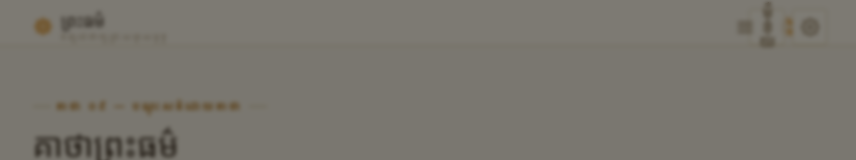
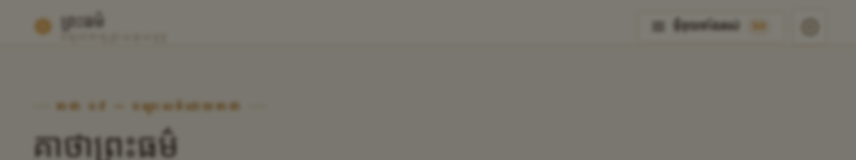
Before and after one commit to NgoytryLyhuor/buddha-dhamma, a Vue app: page /gathas in a window 1280 px wide. Shown: the top 160 px of the page, without its empty margins (210-1066 px from the left). Built offline with nearby package versions, Linux system fonts and the light colour scheme; a web font is replaced by a local one.

Commit message:
fix(header): clean mobile header and fix desktop menu button styling

```diff
--- a/src/App.vue
+++ b/src/App.vue
@@ -13,21 +13,30 @@
           </router-link>
 
           <div class="flex items-center gap-2">
-            <button class="theme-btn px-3 py-1.5 flex gap-1.5 items-center font-bold text-xs"
+            <!-- Desktop only: clean button to open all 41 pages (Hidden on mobile where bottom nav is used) -->
+            <button
+              type="button"
+              class="hidden lg:inline-flex items-center gap-2 px-3.5 py-1.5 rounded text-xs font-bold transition cursor-pointer"
               @click="openMenu"
               :class="menuOpen ? 'active' : ''"
-              :style="menuOpen ? { borderColor: 'var(--accent)', color: 'var(--accent)', background: 'var(--accent-soft)' } : {}"
+              :style="{
+                background: menuOpen ? 'var(--accent-soft)' : 'var(--bg-card)',
+                color: menuOpen ? 'var(--accent)' : 'var(--ink)',
+                border: '1px solid ' + (menuOpen ? 'var(--accent)' : 'var(--border)')
+              }"
               :title="t('ម៉ឺនុយទាំងអស់ (៤១)', 'All Pages (41)')"
-              :aria-label="t('ម៉ឺនុយទាំងអស់', 'All Pages')">
+              :aria-label="t('ម៉ឺនុយទាំងអស់', 'All Pages')"
+            >
               <svg width="15" height="15" viewBox="0 0 24 24" fill="none" stroke="currentColor" stroke-width="2.2" stroke-linecap="round"><line x1="3" y1="12" x2="21" y2="12"></line><line x1="3" y1="6" x2="21" y2="6"></line><line x1="3" y1="18" x2="21" y2="18"></line></svg>
-              <span>{{ t('ម៉ឺនុយ', 'Menu') }}</span>
-              <span class="text-[10px] px-1.5 py-0.2 rounded-full font-mono font-bold"
+              <span>{{ t('ម៉ឺនុយទាំងអស់', 'All Pages') }}</span>
+              <span class="text-[10px] px-1.5 py-0.5 rounded-full font-mono font-bold"
                 :style="{ background: 'var(--accent-soft)', color: 'var(--accent-bright)' }">
                 ៤១
               </span>
             </button>
 
-            <button ref="settingsBtnRef" class="theme-btn px-2.5 flex gap-1.5 items-center font-bold" @click="settingsOpen = !settingsOpen"
+            <!-- Settings icon button (square icon button) -->
+            <button ref="settingsBtnRef" class="theme-btn" @click="settingsOpen = !settingsOpen"
               :style="settingsOpen ? { borderColor: 'var(--accent)', color: 'var(--accent)' } : {}"
               :title="t('ការកំណត់', 'Settings')" :aria-label="t('ការកំណត់', 'Settings')">
               <svg width="15" height="15" viewBox="0 0 24 24" fill="none" stroke="currentColor" stroke-width="2" stroke-linecap="round" stroke-linejoin="round" aria-hidden="true"><circle cx="12" cy="12" r="3"></circle><path d="M19.4 15a1.65 1.65 0 0 0 .33 1.82l.06.06a2 2 0 0 1-2.83 2.83l-.06-.06a1.65 1.65 0 0 0-1.82-.33 1.65 1.65 0 0 0-1 1.51V21a2 2 0 0 1-4 0v-.09a1.65 1.65 0 0 0-1-1.51 1.65 1.65 0 0 0-1.82.33l-.06.06a2 2 0 0 1-2.83-2.83l.06-.06a1.65 1.65 0 0 0 .33-1.82 1.65 1.65 0 0 0-1.51-1H3a2 2 0 0 1 0-4h.09a1.65 1.65 0 0 0 1.51-1 1.65 1.65 0 0 0-.33-1.82l-.06-.06a2 2 0 0 1 2.83-2.83l.06.06a1.65 1.65 0 0 0 1.82.33h.01a1.65 1.65 0 0 0 1-1.51V3a2 2 0 0 1 4 0v.09a1.65 1.65 0 0 0 1 1.51h.01a1.65 1.65 0 0 0 1.82-.33l.06-.06a2 2 0 0 1 2.83 2.83l-.06.06a1.65 1.65 0 0 0-.33 1.82v.01a1.65 1.65 0 0 0 1.51 1H21a2 2 0 0 1 0 4h-.09a1.65 1.65 0 0 0-1.51 1z"></path></svg>
```
